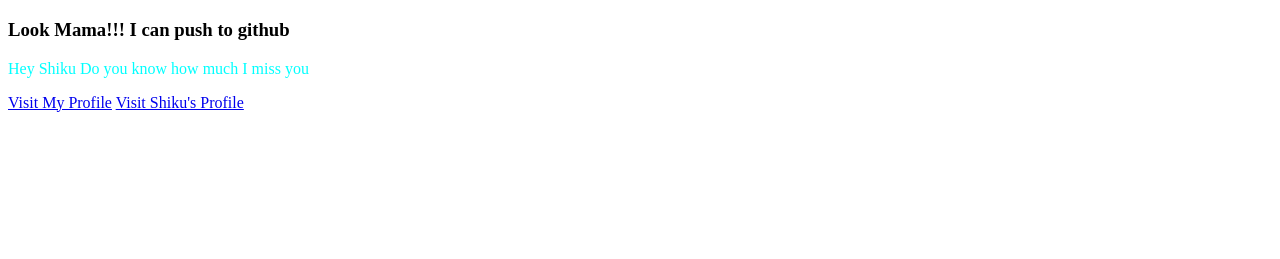
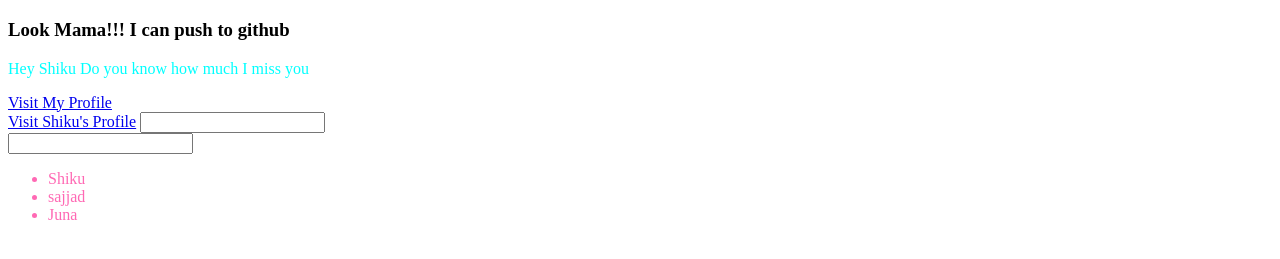
Before and after one commit to SajjaadHossen/my-first-website, a plain HTML site: page index.html in a window 1280 px wide. Shown: the part 61-320 px from the top of the page. Drawn offline with Linux system fonts and the light colour scheme.

Commit message:
upgraded

```diff
--- a/index.html
+++ b/index.html
@@ -11,7 +11,17 @@
     <h3>Look Mama!!! I can push to github</h3>
     <p>Hey Shiku Do you know how much I miss you</p>
     <a href="https://www.facebook.com/sajjad.hosain.9">Visit My Profile</a>
+    <br>
     <a href="https://www.facebook.com/mohammad.shihabuddin.927">Visit Shiku's Profile</a>
+    <input name="email" type="text">
+    <br>
+    <input name="password"type="text">
+    <br>
+    <ul>
+        <li>Shiku</li>
+        <li>sajjad</li>
+        <li>Juna</li>
+    </ul>
 
     <style>
         p{
@@ -24,6 +34,13 @@
             background-color: cyan;
 
         }
+        p:hover{
+            color: goldenrod;
+            font-size: 30px;
+        }
+        li{
+            color: hotpink;
+        }
 
 
     </style>
```
